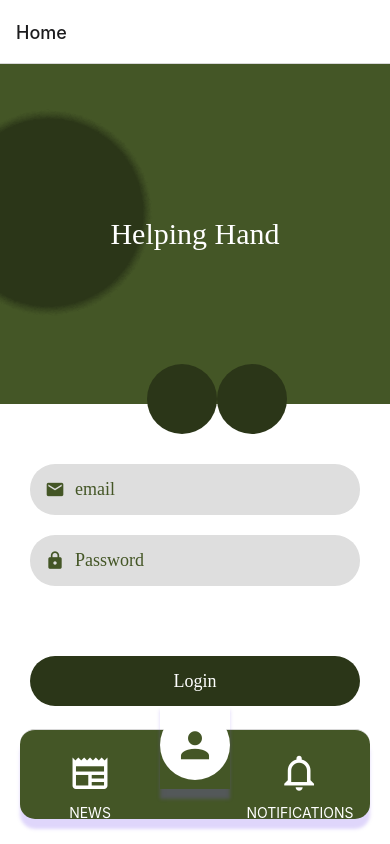
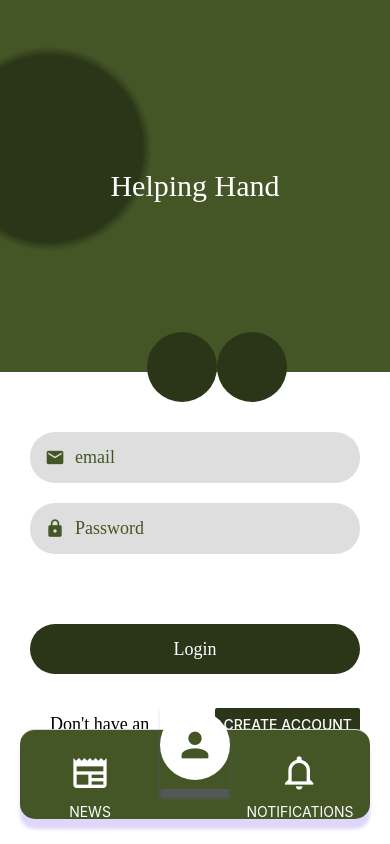
Before and after one commit to TheVille415/helping-hand, a React Native app: screen /Home in a window 390 px wide. Built offline with nearby package versions, Linux system fonts and the light colour scheme.

Commit message:
fixed color on account button

```diff
--- a/navigation/bottomTab.js
+++ b/navigation/bottomTab.js
@@ -54,7 +54,7 @@ const Tabs = () => {
             component={VolunteerHomeScreen}
             options={{tabBarIcon: ({focused, size}) => (
                 <>
-                <MaterialCommunityIcons name='newspaper' color={focused ? colors.black : colors.white} size={42} style={styles.icon} />
+                <MaterialCommunityIcons name='newspaper' color={focused ? colors.black : colors.white} size={40} style={styles.icon} />
                 <Text
                 style={{marginTop: 10, color: colors.white}}
                 >NEWS</Text>
@@ -65,12 +65,13 @@ const Tabs = () => {
             />
             <Tab.Screen name="Home" component={LoginScreen} options={{
                 tabBarIcon:({focused}) => (
-                    <MaterialCommunityIcons name='account' color={ colors.medium } size={42}/>
+                    <MaterialCommunityIcons name='account' color={ colors.medium } size={40}/>
                 ),
                 tabBarButton: (props) => (
                     <CustomProfileTabBarButton {...props} />
-                )
+                ),
 
+            headerShown: false
             }}
             />
             <Tab.Screen name="Notifications"
@@ -78,7 +79,7 @@ const Tabs = () => {
             options={{
                 tabBarIcon: ({focused, size}) => (
                     <>
-                    <MaterialCommunityIcons name='bell-outline' color={focused ? colors.black : colors.white} size={42} style={styles.icon} />
+                    <MaterialCommunityIcons name='bell-outline' color={focused ? colors.black : colors.white} size={40} style={styles.icon} />
                     <Text
                     style={{marginTop: 10, color: colors.white}}
                     >NOTIFICATIONS</Text>
```
